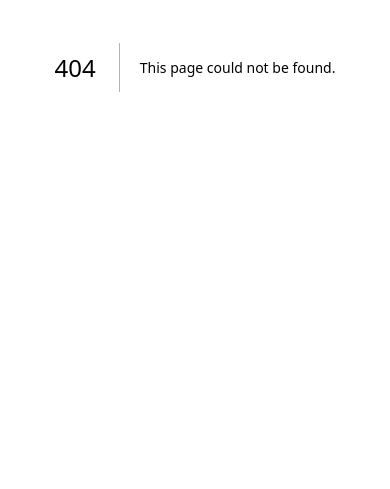
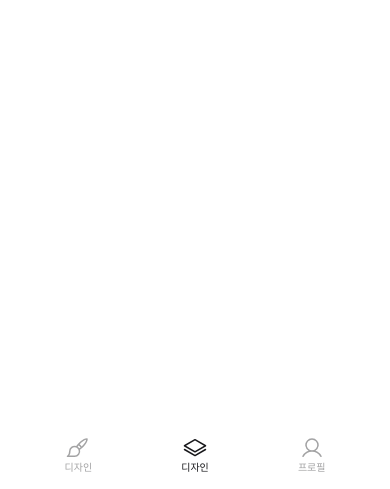
Before and after one commit to 2hundred2ne2/in_my_link, a Next.js app: page /links in a window 390 px wide. Before the commit this address had no page. Shown: the part 355-844 px from the top of the page. Built offline with nearby package versions, Linux system fonts and the light colour scheme.

Commit message:
feat: 모바일 네비게이션 컴포넌트

```diff
--- /dev/null
+++ b/src/app/(auth)/design/page.tsx
@@ -0,0 +1,3 @@
+export default function DesignPage() {
+  return <main></main>;
+}
--- /dev/null
+++ b/src/app/(auth)/layout.tsx
@@ -0,0 +1,14 @@
+import { MobileNavigation } from "@/components/mobile-navigation";
+
+export default function AuthLayout({
+  children,
+}: Readonly<{
+  children: React.ReactNode;
+}>) {
+  return (
+    <div className="mx-auto max-w-screen-sm min-h-dvh">
+      {children}
+      <MobileNavigation />
+    </div>
+  );
+}
--- /dev/null
+++ b/src/app/(auth)/links/page.tsx
@@ -0,0 +1,3 @@
+export default function LinksPage() {
+  return <main></main>;
+}
--- /dev/null
+++ b/src/app/(auth)/profile/page.tsx
@@ -0,0 +1,3 @@
+export default function ProfilePage() {
+  return <main></main>;
+}
--- a/src/app/layout.tsx
+++ b/src/app/layout.tsx
@@ -1,4 +1,5 @@
 import { Metadata } from "next";
+
 import "./globals.css";
 
 export const metadata: Metadata = {
--- a/src/app/page.tsx
+++ /dev/null
@@ -1,3 +0,0 @@
-export default function HomePage() {
-  return <main>Hello World</main>;
-}
--- /dev/null
+++ b/src/components/mobile-navigation.tsx
@@ -0,0 +1,55 @@
+"use client";
+
+import Link from "next/link";
+import { usePathname } from "next/navigation";
+
+import { PaintBrush, StackSimple, User } from "@phosphor-icons/react";
+
+import { cn } from "@/lib/utils";
+
+const links = [
+  {
+    id: "디자인",
+    href: "/design",
+    title: "디자인",
+    icon: PaintBrush,
+  },
+  {
+    id: "링크",
+    href: "/links",
+    title: "디자인",
+    icon: StackSimple,
+  },
+  {
+    id: "프로필",
+    href: "/profile",
+    title: "프로필",
+    icon: User,
+  },
+];
+
+export function MobileNavigation() {
+  const path = usePathname();
+
+  return (
+    <nav className="fixed bottom-0 left-0 right-0 mx-auto max-w-screen-sm bg-background">
+      <h1 className="sr-only">모바일 네비게이션</h1>
+      <ul className="flex justify-around items-center px-5 h-[68px]">
+        {links.map((link) => (
+          <li key={link.id} className="w-full h-full p-1 ">
+            <Link
+              href={link.href}
+              className={cn(
+                "w-full h-full flex flex-col items-center justify-center rounded-lg text-foreground-disabled hover:bg-background-muted transition-[background-color]",
+                link.href === path && "text-foreground",
+              )}
+            >
+              <link.icon size={24} />
+              <span className="text-[10px] font-medium">{link.title}</span>
+            </Link>
+          </li>
+        ))}
+      </ul>
+    </nav>
+  );
+}
```
